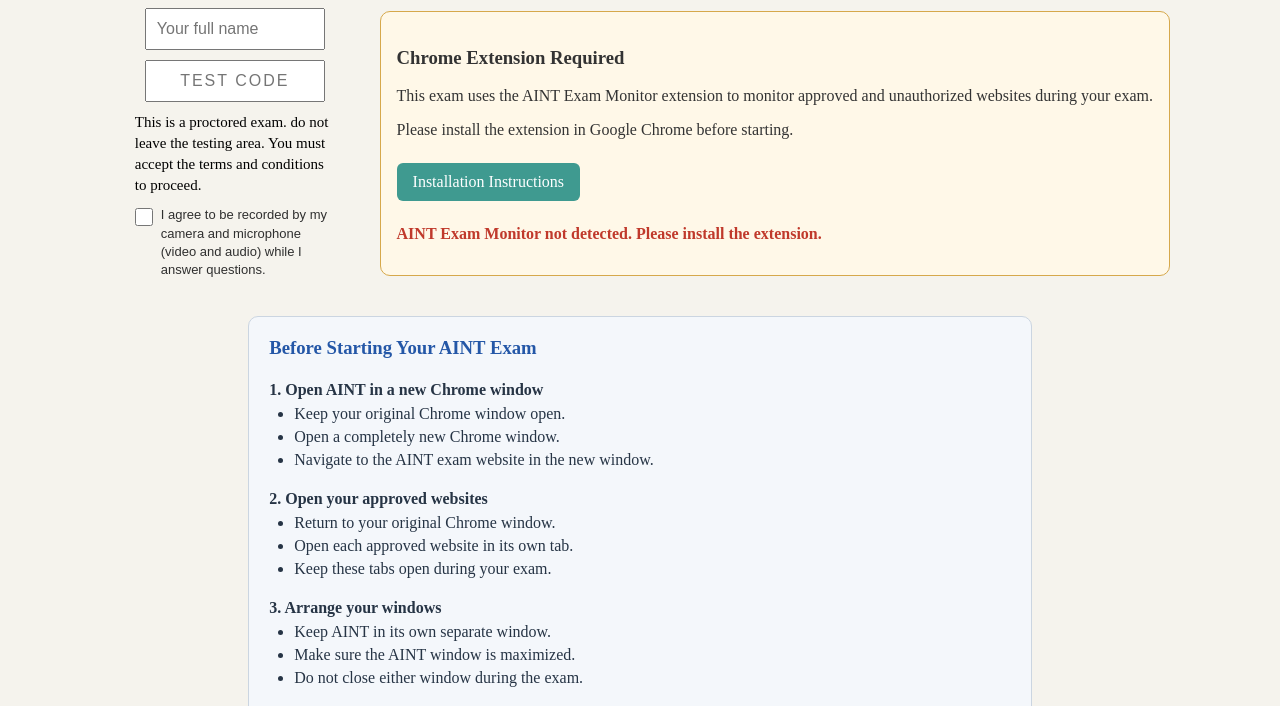
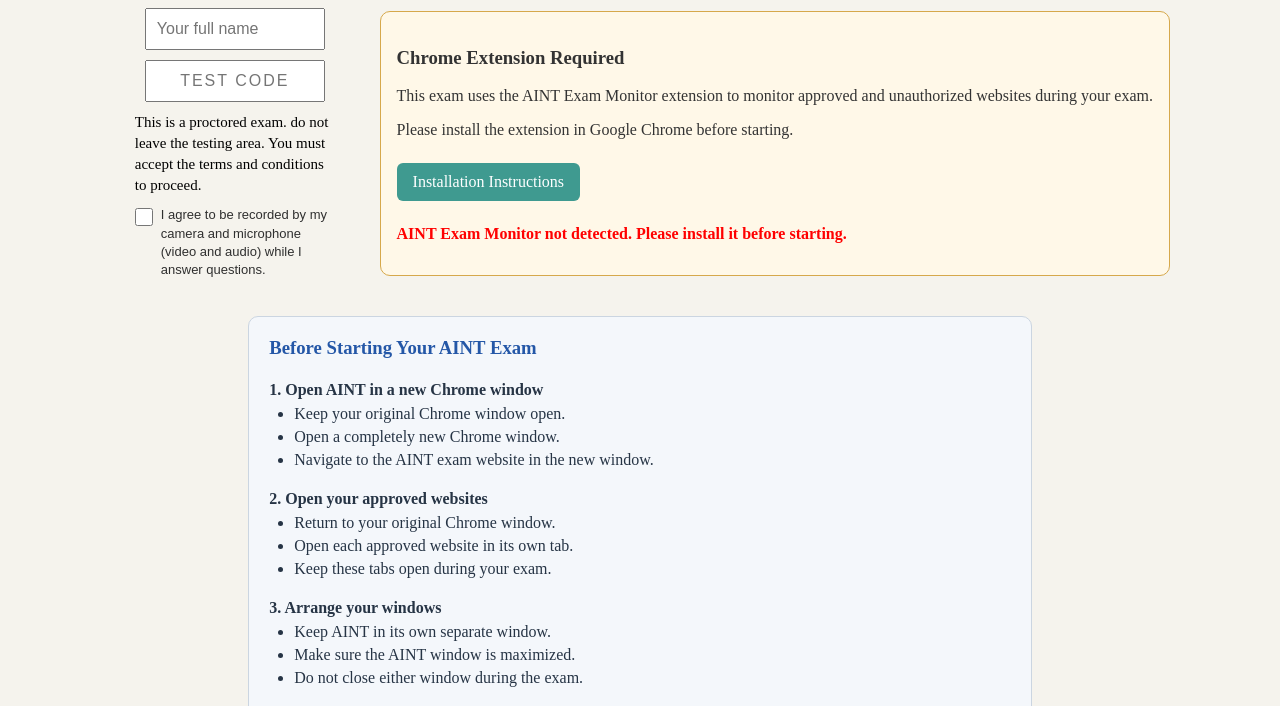
Before and after one commit to AmandaEric/AINT_2026, a browser extension: page main.html in a window 1280 px wide. Shown: the part 74-780 px from the top of the page. Drawn offline with Linux system fonts and the light colour scheme; files whose address does not match are found by name.

Commit message:
Expand grading instructions and update extension status
Use a multiline textarea for AI grading guidelines and clarify AINT Exam Monitor detection messages on the student exam page.

```diff
--- a/js/student-exam.js
+++ b/js/student-exam.js
@@ -52,37 +52,36 @@ function checkAintExtension() {
         );
     });
 }
-// Check for the AINT extension when the page loads.
-async function updateAintExtensionStatus() {
 
+// ==========================================
+// CHECK AINT EXTENSION WHEN PAGE LOADS
+// ==========================================
+async function updateExtensionStatus() {
     const extensionStatus = document.getElementById("extensionStatus");
 
     if (!extensionStatus) return;
 
-    extensionStatus.textContent = "Checking for the AINT extension...";
+    extensionStatus.textContent = "Checking for AINT Exam Monitor...";
 
-    const installed = await checkAintExtension();
+    const extensionInstalled = await checkAintExtension();
 
-    if (installed) {
-        extensionStatus.textContent = "AINT extension detected.";
-        extensionStatus.style.color = "#3f9a90";
+    if (extensionInstalled) {
+        extensionStatus.textContent = "AINT Exam Monitor detected.";
+        extensionStatus.style.color = "green";
     } else {
         extensionStatus.textContent =
-            "AINT Exam Monitor not detected. Please install the extension.";
-
-        extensionStatus.style.color = "#c0392b";
+            "AINT Exam Monitor not detected. Please install it before starting.";
+        extensionStatus.style.color = "red";
     }
 }
 
-// Run immediately if the page has already loaded.
+// Run the check as soon as the page is ready.
 if (document.readyState === "loading") {
-    document.addEventListener(
-        "DOMContentLoaded",
-        updateAintExtensionStatus
-    );
+    document.addEventListener("DOMContentLoaded", updateExtensionStatus);
 } else {
-    updateAintExtensionStatus();
+    updateExtensionStatus();
 }
+
 // ==========================================
 // STUDENT: REPLAY QUESTION AUDIO
 // ==========================================
```
Also changed, not shown: admin.html (+3 -1 lines).
